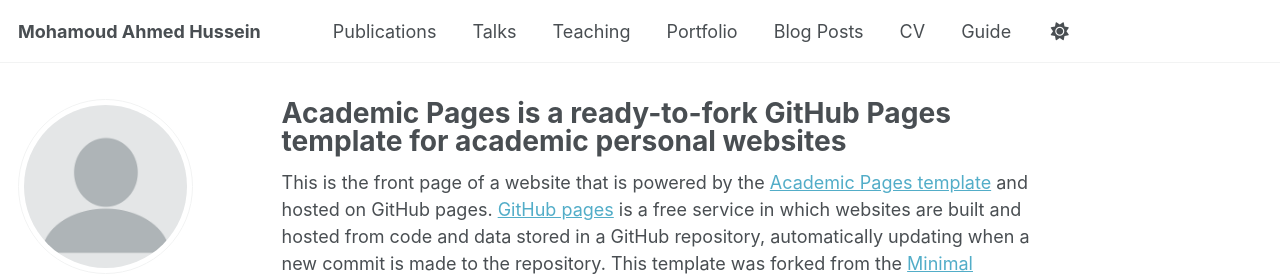
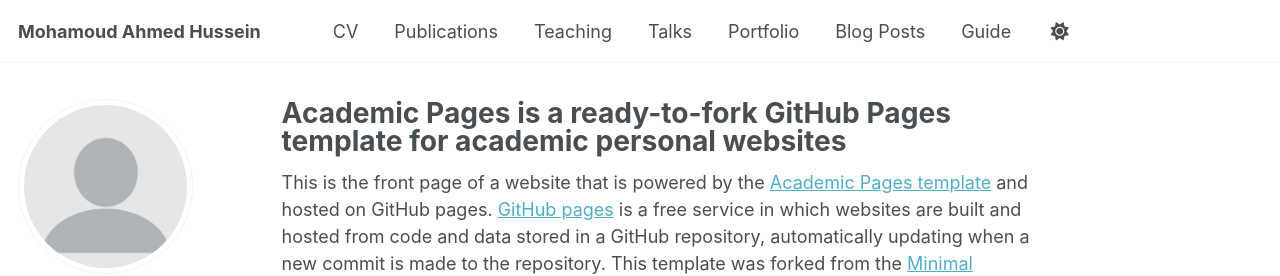
Before and after one commit to DrMohamoud/DrMohamoud.github.io, a Jekyll site: the page built from _pages/about.md, in a window 1280 px wide. Shown: the top 276 px of the page. Built offline with Jekyll 4.4.1, drawn with Linux system fonts in a browser that asks for light colours; some web fonts are replaced; a script that is not in the unit is left out; part of the change alters nothing that is shown.

```diff
--- a/_data/navigation.yml
+++ b/_data/navigation.yml
@@ -8,14 +8,17 @@
 #      Markdown formatted page while the second is generated using JSON.
 
 main:
+  - title: "CV"
+    url: /cv/
+
   - title: "Publications"
     url: /publications/
 
+  - title: "Teaching"
+    url: /teaching/
+
   - title: "Talks"
     url: /talks/
-
-  - title: "Teaching"
-    url: /teaching/
 
   - title: "Portfolio"
     url: /portfolio/
@@ -23,9 +26,6 @@ main:
   - title: "Blog Posts"
     url: /year-archive/
 
-  - title: "CV"
-    url: /cv/
-
   # - title: "CV"
   #   url: /cv-json/
 
```
